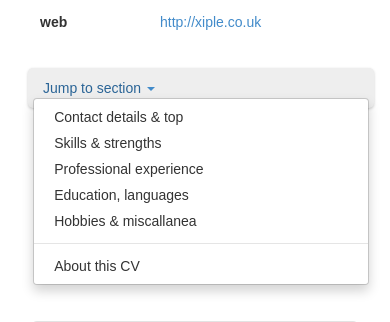
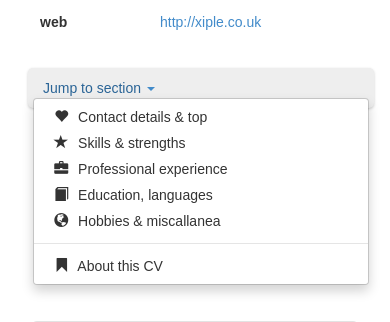
Before and after one commit to dopamine/cv, a PHP site: page / in a window 390 px wide, after a click on "Jump to section". Shown: the part 351-673 px from the top of the page. Run offline with PHP 8.4, Linux system fonts and the light colour scheme; some web fonts are replaced.

Commit message:
minor additions & style mods

```diff
--- a/assets/css/less/xiple-curri-theme.less
+++ b/assets/css/less/xiple-curri-theme.less
@@ -244,6 +244,8 @@ ul {
 
 .curri-mobile-nav {
     display:none;
+    .glyphicon {margin-right:6px;}
+
     @media only screen and (max-width:590px) {
         display:block;
 
--- a/assets/css/xiple-curri-theme.css
+++ b/assets/css/xiple-curri-theme.css
@@ -223,7 +223,7 @@ input[type="submit"].btn-block,input[type="reset"].btn-block,input[type="button"
 .fade{opacity:0;-webkit-transition:opacity .15s linear;transition:opacity .15s linear;-webkit-transition:all opacity .15s linear ease-out;-moz-transition:all opacity .15s linear ease-out;-o-transition:all opacity .15s linear ease-out;transition:all opacity .15s linear ease-out}.fade.in{opacity:1}
 .collapse{display:none}.collapse.in{display:block}
 .collapsing{position:relative;height:0;overflow:hidden;-webkit-transition:height .35s ease;transition:height .35s ease;-webkit-transition:all height .35s ease ease-out;-moz-transition:all height .35s ease ease-out;-o-transition:all height .35s ease ease-out;transition:all height .35s ease ease-out}
-@font-face{font-family:'Glyphicons Halflings';src:url('../fonts/glyphicons-halflings-regular.eot');src:url('../fonts/glyphicons-halflings-regular.eot?#iefix') format('embedded-opentype'),url('../fonts/glyphicons-halflings-regular.woff') format('woff'),url('../fonts/glyphicons-halflings-regular.ttf') format('truetype'),url('../fonts/glyphicons-halflings-regular.svg#glyphicons-halflingsregular') format('svg')}.glyphicon{position:relative;top:1px;display:inline-block;font-family:'Glyphicons Halflings';font-style:normal;font-weight:normal;line-height:1;-webkit-font-smoothing:antialiased}
+@font-face{font-family:'Glyphicons Halflings';src:url('../../bootstrap/fonts/glyphicons-halflings-regular.eot');src:url('../../bootstrap/fonts/glyphicons-halflings-regular.eot?#iefix') format('embedded-opentype'),url('../../bootstrap/fonts/glyphicons-halflings-regular.woff') format('woff'),url('../../bootstrap/fonts/glyphicons-halflings-regular.ttf') format('truetype'),url('../../bootstrap/fonts/glyphicons-halflings-regular.svg#glyphicons-halflingsregular') format('svg')}.glyphicon{position:relative;top:1px;display:inline-block;font-family:'Glyphicons Halflings';font-style:normal;font-weight:normal;line-height:1;-webkit-font-smoothing:antialiased}
 .glyphicon-asterisk:before{content:"\2a"}
 .glyphicon-plus:before{content:"\2b"}
 .glyphicon-euro:before{content:"\20ac"}
@@ -844,8 +844,10 @@ ul{padding-left:0}
 @media only screen and (max-width:590px){.curri-header-logo{margin:auto}}@media only screen and (min-width:590px) and (max-width:777px){.curri-header-logo{float:right !important;margin-top:76px;margin-right:12px}}@media only screen and (min-width:777px){.curri-header-logo{float:right !important;margin-top:55px;margin-right:48px}}@media print{.curri-header-logo{float:right !important;margin-right:12px;margin-top:76px}}
 .curri-contactdetails{padding-left:12px}.curri-contactdetails dt{float:left !important;clear:left;width:120px}@media only screen and (min-width:590px){.curri-contactdetails dt{width:150px}}
 .curri-contactdetails dd{float:left !important;padding:0;margin-bottom:12px}
-.curri-mobile-nav{display:none}@media only screen and (max-width:590px){.curri-mobile-nav{display:block}.curri-mobile-nav .dropdown-toggle{background-color:#eee;-webkit-box-shadow:0 1px 3px rgba(0,0,0,0.2);-moz-box-shadow:0 1px 3px rgba(0,0,0,0.2);box-shadow:0 1px 3px rgba(0,0,0,0.2)} .curri-mobile-nav .dropdown-menu{width:97%;position:relative;top:-12px;left:1.5%}}
-.affix{display:none;position:fixed;right:0;left:0;border-width:0 0 1px;z-index:1030;top:0}@media only screen and (max-width:590px){.affix{display:block}.affix .dropdown-toggle{background-color:#eee;-webkit-box-shadow:0 1px 3px rgba(0,0,0,0.2);-moz-box-shadow:0 1px 3px rgba(0,0,0,0.2);box-shadow:0 1px 3px rgba(0,0,0,0.2)} .affix .dropdown-menu{width:97%;position:relative;top:-12px;left:1.5%}}@media (min-width:768px){.affix{border-radius:0}}.affix .nav-pills li a{border-radius:0}
+.curri-mobile-nav{display:none}.curri-mobile-nav .glyphicon{margin-right:6px}
+@media only screen and (max-width:590px){.curri-mobile-nav{display:block}.curri-mobile-nav .dropdown-toggle{background-color:#eee;-webkit-box-shadow:0 1px 3px rgba(0,0,0,0.2);-moz-box-shadow:0 1px 3px rgba(0,0,0,0.2);box-shadow:0 1px 3px rgba(0,0,0,0.2)} .curri-mobile-nav .dropdown-menu{width:97%;position:relative;top:-12px;left:1.5%}}
+.affix{display:none;position:fixed;right:0;left:0;border-width:0 0 1px;z-index:1030;top:0}.affix .glyphicon{margin-right:6px}
+@media only screen and (max-width:590px){.affix{display:block}.affix .dropdown-toggle{background-color:#eee;-webkit-box-shadow:0 1px 3px rgba(0,0,0,0.2);-moz-box-shadow:0 1px 3px rgba(0,0,0,0.2);box-shadow:0 1px 3px rgba(0,0,0,0.2)} .affix .dropdown-menu{width:97%;position:relative;top:-12px;left:1.5%}}@media (min-width:768px){.affix{border-radius:0}}.affix .nav-pills li a{border-radius:0}
 .curri-statement{font-style:italic;font-weight:400;letter-spacing:0.05em;font-size:18px}
 .label{display:inline;padding:.2em .6em .3em;font-size:75%;font-weight:bold;line-height:1;color:#fff;text-align:center;white-space:nowrap;vertical-align:baseline;border-radius:.25em;margin:1px;line-height:160%;letter-spacing:0.1em;padding:0 .6em}.label[href]:hover,.label[href]:focus{color:#fff;text-decoration:none;cursor:pointer}
 .label:empty{display:none}
--- a/bootstrap/css/less/variables.less
+++ b/bootstrap/css/less/variables.less
@@ -58,7 +58,7 @@
 // Iconography
 // -------------------------
 
-@icon-font-path:          "../fonts/";
+@icon-font-path:          "../../bootstrap/fonts/";
 @icon-font-name:          "glyphicons-halflings-regular";
 
 
--- a/index.php
+++ b/index.php
@@ -43,13 +43,13 @@
 		        <li class="dropdown">
 		          <a id="drop2" href="#" role="button" class="dropdown-toggle" data-toggle="dropdown">Jump to section <b class="caret"></b></a>
 		          <ul class="dropdown-menu" role="menu" aria-labelledby="drop1">
-		            <li role="presentation"><a role="menuitem" tabindex="-1" href="#top">Contact details &amp; top</a></li>
-		            <li role="presentation"><a role="menuitem" tabindex="-1" href="#skills">Skills &amp; strengths</a></li>
-		            <li role="presentation"><a role="menuitem" tabindex="-1" href="#prof">Professional experience</a></li>
-		            <li role="presentation"><a role="menuitem" tabindex="-1" href="#edu">Education, languages</a></li>
-		            <li role="presentation"><a role="menuitem" tabindex="-1" href="#misc">Hobbies &amp; miscallanea</a></li>
+		            <li role="presentation"><a role="menuitem" tabindex="-1" href="#top"><span class="glyphicon glyphicon-heart"></span> Contact details &amp; top</a></li>
+		            <li role="presentation"><a role="menuitem" tabindex="-1" href="#skills"><span class="glyphicon glyphicon-star"></span> Skills &amp; strengths</a></li>
+		            <li role="presentation"><a role="menuitem" tabindex="-1" href="#prof"><span class="glyphicon glyphicon-briefcase"></span> Professional experience</a></li>
+		            <li role="presentation"><a role="menuitem" tabindex="-1" href="#edu"><span class="glyphicon glyphicon-book"></span> Education, languages</a></li>
+		            <li role="presentation"><a role="menuitem" tabindex="-1" href="#misc"><span class="glyphicon glyphicon-globe"></span> Hobbies &amp; miscallanea</a></li>
 		            <li role="presentation" class="divider"></li>
-		            <li role="presentation"><a role="menuitem" tabindex="-1" href="#about">About this CV</a></li>
+		            <li role="presentation"><a role="menuitem" tabindex="-1" href="#about"><span class="glyphicon glyphicon-bookmark"></span> About this CV</a></li>
 		          </ul>
 		        </li>
 		      </ul>
@@ -585,7 +585,15 @@ if (!empty($_GET['portfolio']) && $_GET['portfolio']=='true') { ?>
 					demoscene gathering websites 2005-2008
 				</h3>
 				<div id='popover-4-content'>
-
+					<p>
+						I used to be the main organizer of an annual gathering for lovers of digital arts (demoscene subculture) for three consecutive years &mdash;
+						Think three days of competitions and activities for approx. 40 people (mainly involved in game development and computer art) in a rural setting, no computers allowed.
+						The event immediately gained a cult status within the community and I am still regularly asked when the next one will be organised. :)
+					</p>
+					<p>
+						As the host I also assumed the responsibilities of web admin and created the event websites myself, with the help of a graphic designer.
+					</p>
+					<p><img src="holder.js/100%x300" class='img-rounded img-modal' /></p>
 				</div>
 			</div>
 		</div>
```
